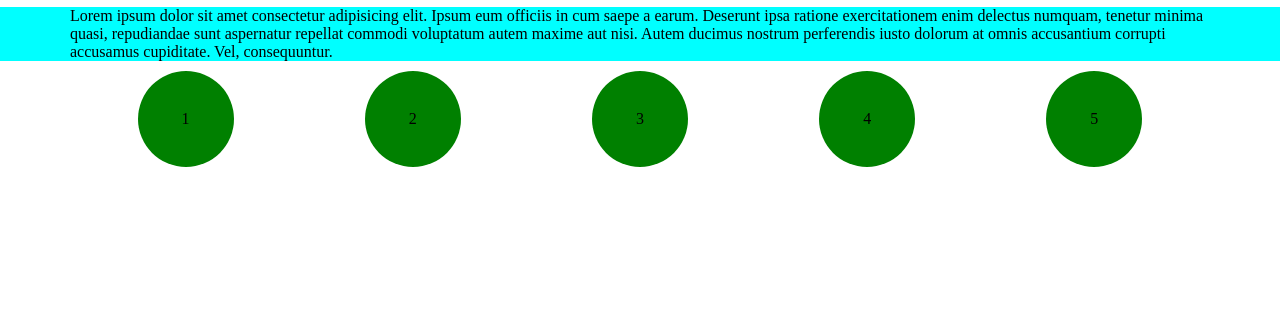
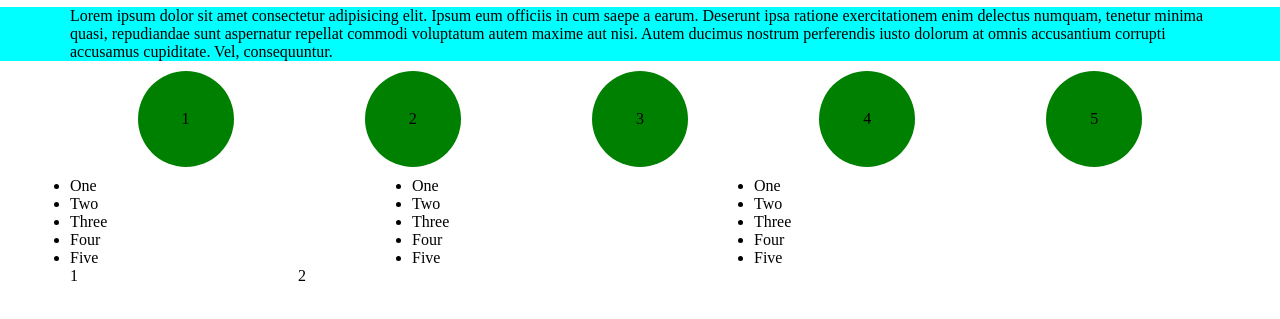
Before and after one commit to itsnix26/assignment, a plain HTML site: page index.html in a window 1280 px wide. Shown: the part 233-552 px from the top of the page. Drawn offline with Linux system fonts and the light colour scheme.

Commit message:
s1 s2 s3 s4 s5 s6 all section are ready

```diff
--- a/index.html
+++ b/index.html
@@ -89,7 +89,7 @@
       }
 
       .s4__grid__item {
-        display: grid;
+        display: flex;
         align-items: center;
         justify-content: center;
         border-radius: 50%;
@@ -98,6 +98,29 @@
         width: 6rem;
         height: 6rem;
         text-align: center;
+      }
+
+      .s5__container {
+        display: flex;
+      }
+
+      .s5__container > ul:nth-child(1) {
+        width: 30%;
+      }
+
+      .s5__container > ul:nth-child(2) {
+        width: 30%;
+      }
+
+      .s5__container > ul:nth-child(3) {
+        width: 30%;
+      }
+
+      .s6__grid__container {
+        display: grid;
+        align-items: center;
+        justify-content: start;
+        grid-template-columns: 1fr 1fr 1fr 1fr 1fr;
       }
 
       @media (min-width: 768px) {
@@ -182,5 +205,38 @@
         <div class="s4__grid__item">5</div>
       </div>
     </section>
+
+    <section class="container">
+      <div class="s5__container">
+        <ul>
+          <li>One</li>
+          <li>Two</li>
+          <li>Three</li>
+          <li>Four</li>
+          <li>Five</li>
+        </ul>
+        <ul>
+          <li>One</li>
+          <li>Two</li>
+          <li>Three</li>
+          <li>Four</li>
+          <li>Five</li>
+        </ul>
+        <ul>
+          <li>One</li>
+          <li>Two</li>
+          <li>Three</li>
+          <li>Four</li>
+          <li>Five</li>
+        </ul>
+      </div>
+    </section>
+
+    <section class="container">
+      <div class="s6__grid__container">
+        <div class="s6__grid__item">1</div>
+        <div class="s6__grid__item">2</div>
+      </div>
+    </section>
   </body>
 </html>
```
